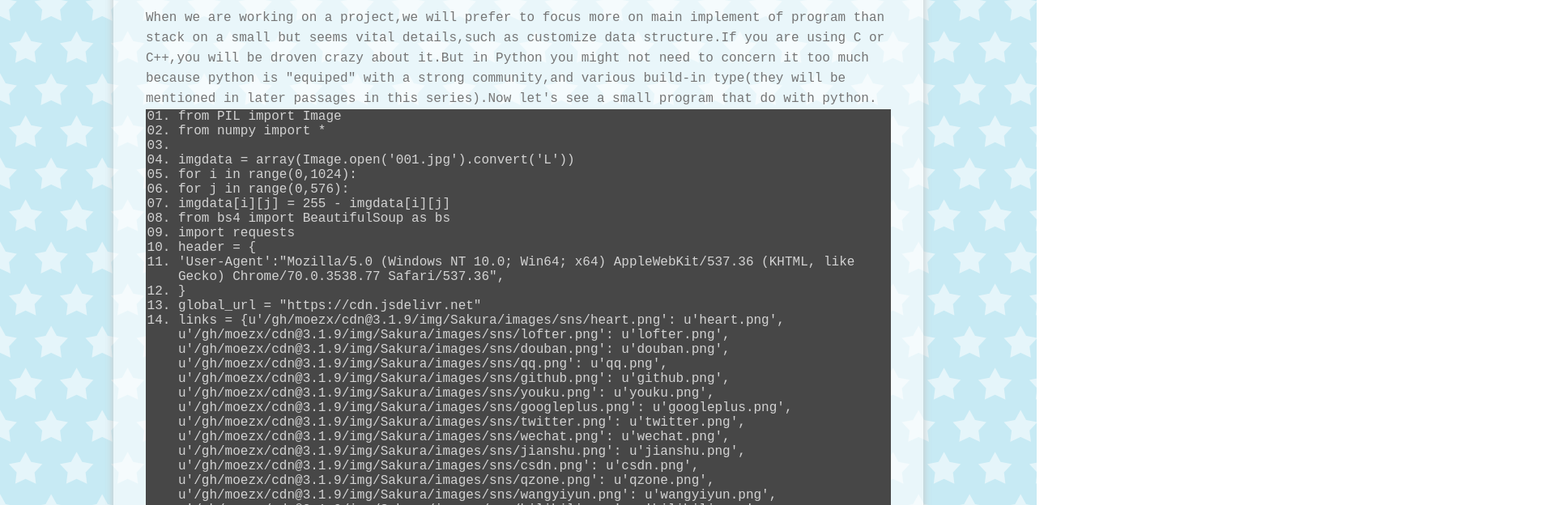
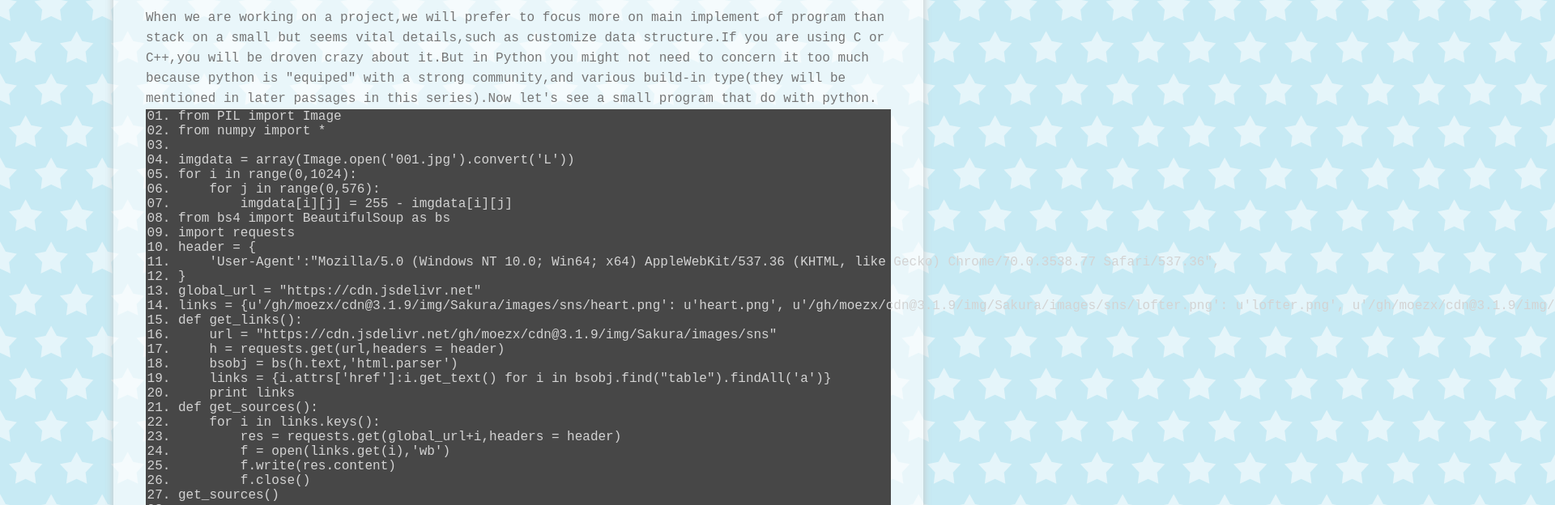
Before and after one commit to Jecosine/jecosine.github.io.bk, a plain HTML site: page biop.html in a window 1280 px wide. Shown: the part 741-1365 px from the top of the page at 81% size, 1920 px wide, since content can reach past the window. Drawn offline with Linux system fonts and the light colour scheme.

Commit message:
UPDATE:Set pre bar and fixed intent

```diff
--- a/css/main.css
+++ b/css/main.css
@@ -506,7 +506,6 @@ h2.abstract-title:hover {
     font-family: 'Courier New', Courier, monospace;
     color: #d3d3d3;
     list-style: decimal-leading-zero;
+    white-space: pre;
+    word-wrap: break-word;
 }
-/* .content p:nth-child(2):first-letter {
-    font-size: 2em;
-    /* margin-top: 1em; */
--- a/js/main.js
+++ b/js/main.js
@@ -16,9 +16,8 @@ $(document).ready(function(){
 
     });
     $(".code-block").each(function(){
-        $(this).html("<ol class = \"code-block-list\"><li>" + $(".code-block pre").html().replace(/\n/g,"\n</li><li>") +"\n</li></ol>");
-    }
-    );
+        $(this).html("<ol class = \"code-block-list\"><li>" + $(".code-block pre").html().replace(/\n/g,"</li>\n<li>") +"\n</li></ol>");
+    });
 
 });
 $(window).scroll (function(){
```
